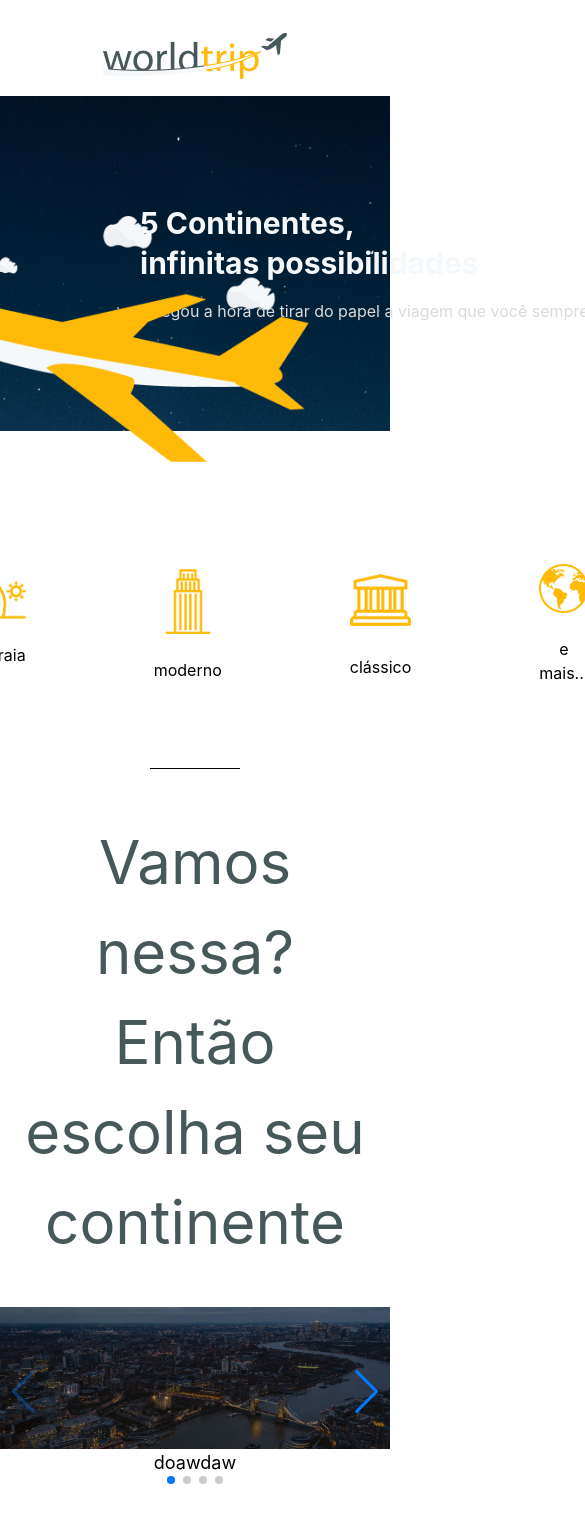
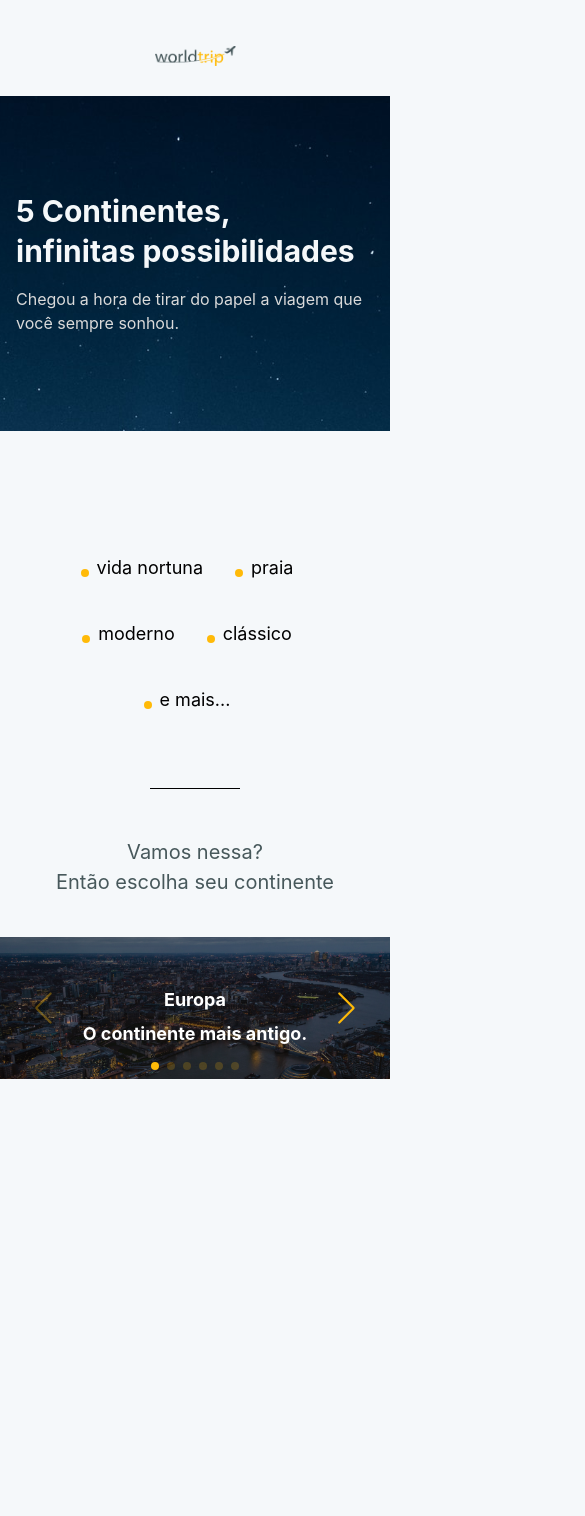
Before and after one commit to Gabrielmxn/worldTrip, a Next.js app: page / in a window 390 px wide. Shown: the top 1516 px of the page, 585 px wide, since content can reach past the window. After the commit the page ends 1119 px from the top, so only its background shows below. Built offline with nearby package versions, Linux system fonts and the light colour scheme.

Commit message:
:tada: Finalização layout

```diff
--- /dev/null
+++ b/src/components/Carousel/index.tsx
@@ -0,0 +1,98 @@
+import { Box, Flex, Heading, Image, Text } from "@chakra-ui/react";
+import Link from "next/link";
+import { Swiper, SwiperSlide } from 'swiper/react';
+import { A11y, Navigation, Pagination, Scrollbar } from "swiper";
+
+
+export function Carousel(){
+  return(
+    <Swiper
+       modules={[Navigation, Pagination, Scrollbar, A11y]}
+      color="gray.700"
+      spaceBetween={30}
+      navigation
+      pagination={{
+        clickable: true,
+      }}
+      className="mySwiper"
+
+    >
+      <SwiperSlide>
+        <Link href="continent/europa">
+          <a>
+            <Image src="continent.png" alt=""/>
+            <Box position="absolute" top="36%" color="gray.50" left="0" right="0" mx="auto" my="auto">
+              <Heading as="h1"  fontSize={{base:"lg", lg:"5xl"}}>Europa</Heading>
+              <Text fontWeight="bold" mt="2"  fontSize={{base:"lg", lg:"2xl"}}>O continente mais antigo.</Text>
+            </Box>
+          </a>
+        </Link>
+      </SwiperSlide>
+
+      <SwiperSlide>
+        <Link href="continent/ásia">
+          <a>
+            <Image src="continent.png" alt=""/>
+            <Box position="absolute" top="36%" color="gray.50" left="0" right="0" mx="auto" my="auto">
+              <Heading  as="h1"  fontSize={{base:"lg", lg:"5xl"}}>Ásia</Heading>
+              <Text fontWeight="bold" mt="2"  fontSize={{base:"lg", lg:"2xl"}}>O mais extenso territorialmente.</Text>
+            </Box>
+          </a>
+        </Link>
+      </SwiperSlide>
+
+      <SwiperSlide>
+        <Link href="continent/oceania">
+          <a>
+            <Image src="continent.png" alt=""/>
+            <Box position="absolute" top="36%" color="gray.50" left="0" right="0" mx="auto" my="auto">
+              <Heading  as="h1"  fontSize={{base:"lg", lg:"5xl"}}>Oceania</Heading>
+              <Text fontWeight="bold" mt="2"  fontSize={{base:"lg", lg:"2xl"}}>Diversos territórios ultramarinos.</Text>
+            </Box>
+          </a>
+        </Link>
+      </SwiperSlide>
+
+      <SwiperSlide>
+        <Link href="continent/áfrica">
+          <a>
+            <Image src="continent.png" alt=""/>
+            <Box position="absolute" top="36%" color="gray.50" left="0" right="0" mx="auto" my="auto">
+              <Heading  as="h1"  fontSize={{base:"lg", lg:"5xl"}}>África</Heading>
+              <Text fontWeight="bold" mt="2"  fontSize={{base:"lg", lg:"2xl"}}>O terceiro maior continente do mundo.</Text>
+            </Box>
+          </a>
+        </Link>
+      </SwiperSlide>
+
+
+      <SwiperSlide>
+        <Link href="continent/américa-do-sul">
+          <a>
+            <Image src="continent.png" alt=""/>
+            <Box position="absolute" top="36%" color="gray.50" left="0" right="0" mx="auto" my="auto">
+              <Heading  as="h1"  fontSize={{base:"lg", lg:"5xl"}}>América do Sul</Heading>
+              <Text fontWeight="bold" mt="2"  fontSize={{base:"lg", lg:"2xl"}}>Paisagens naturais muito diversas.</Text>
+            </Box>
+          </a>
+        </Link>
+      </SwiperSlide>
+
+
+      <SwiperSlide>
+        <Link href="continent/américa%20do%20norte">
+          <a>
+            <Image src="continent.png" alt=""/>
+            <Box position="absolute" top="36%" color="gray.50" left="0" right="0" mx="auto" my="auto">
+              <Heading  as="h1"  fontSize={{base:"lg", lg:"5xl"}}>América do Norte</Heading>
+              <Text fontWeight="bold" mt="2"  fontSize={{base:"lg", lg:"2xl"}}>Continente de duas potências mundiais.</Text>
+            </Box>
+          </a>
+        </Link>
+      </SwiperSlide>
+
+
+
+    </Swiper>
+  )
+}
--- a/src/components/Header/index.tsx
+++ b/src/components/Header/index.tsx
@@ -1,23 +1,37 @@
-import { Flex, Image } from '@chakra-ui/react'
+import { Box, Flex, Image } from '@chakra-ui/react'
+import { useRouter } from 'next/router';
 import { RiArrowLeftSLine } from 'react-icons/ri'
+
 
 interface HeaderProps {
   children?: React.ReactNode;
 }
 export function Header({children}: HeaderProps){
+
+  const router = useRouter();
+
+  console.log(router.asPath);
   return(
     <Flex
       as="header"
-      w="100%"
+      maxW={1160}
+      mx="auto"
+      w="full"
       h="20"
-      mx="auto"
       mt="4"
-      align="center"
-      justify="center"
-      position="relative"
+      alignItems="center"
+      justifyContent="space-between"
+
     >
-       {children}
-      <Image src="/Logo.png" alt="logo"/>
+      <Flex>
+        {router.asPath !== "/" ? children : ''}
+      </Flex>
+       <Flex w={{base:"81px", lg:"184.38px"}}>
+        <Image  src="/Logo.png" alt="logo"/>
+       </Flex>
+       <Box>
+
+       </Box>
     </Flex>
   )
 }
--- a/src/components/Info/index.tsx
+++ b/src/components/Info/index.tsx
@@ -6,9 +6,9 @@ interface InfoProps{
 }
 export function Info({quant, title}: InfoProps) {
   return (
-    <Box textAlign="center">
-      <Text fontSize="48" color="#FFBA08" fontWeight="semibold">{quant}</Text>
-      <Text fontSize="24" lineHeight="0">{title}</Text>
+    <Box textAlign={{base: "left", lg:"center"}}>
+      <Text fontSize={{base:"2xl", lg:"5xl"}} color="#FFBA08" fontWeight="semibold">{quant}</Text>
+      <Text fontSize={{base:"lg", lg:"2xl"}}>{title}</Text>
     </Box>
   )
 }
--- a/src/components/TravelTypes/index.tsx
+++ b/src/components/TravelTypes/index.tsx
@@ -1,14 +1,31 @@
-import { Box, Image, Text } from "@chakra-ui/react";
+import { Box, Image, Text, useBreakpointValue } from "@chakra-ui/react";
 interface TravelTypesProps {
   image: string;
   alt?: string;
   text: string;
 }
 export function TravelTypes({text, image, alt = "sem título"}: TravelTypesProps) {
+  const travelImg = useBreakpointValue({
+    base: false,
+    lg: true,
+  })
   return (
-    <Box display="grid" gap={6} textAlign="center" alignContent="center">
-      <Image src={image} alt={alt} />
-      <Text>{text}</Text>
+    <Box display="grid" gap={{base: "1", lg:"6"}} textAlign="center" justifyContent="center" alignContent="center">
+      {travelImg && <Image display={{base: "none", lg:"block"}} src={image} alt={alt} />}
+      {!travelImg ?   <Text position="relative" lineHeight="1" fontSize="lg" _after={
+        {
+          content: `""`,
+          width: "8px",
+          height: "8px",
+          borderRadius: "full",
+          bg: "#FFBA08",
+          position: "absolute",
+          left: '-16px',
+          bottom: 0,
+        }
+      }>{text}</Text>
+
+      :  <Text lineHeight="1" fontSize="3xl">{text}</Text>}
     </Box>
   );
 }
--- a/src/pages/_app.tsx
+++ b/src/pages/_app.tsx
@@ -2,6 +2,7 @@ import type { AppProps } from 'next/app'
 import { ChakraProvider } from '@chakra-ui/react';
 import { theme } from '../styles/theme';
 import "../styles/styles.css";
+
 import "swiper/css/bundle";
 function MyApp({ Component, pageProps }: AppProps) {
   return(
--- a/src/pages/index.tsx
+++ b/src/pages/index.tsx
@@ -1,9 +1,8 @@
-import { Box, Flex, Grid, Heading, HStack, Image, Text } from "@chakra-ui/react";
+import { Box, Flex, Grid, Heading, HStack, Image, Stack, Text } from "@chakra-ui/react";
+import { Carousel } from "../components/Carousel";
 import { Header } from "../components/Header";
 import { TravelTypes } from "../components/TravelTypes";
-import { Swiper, SwiperSlide } from 'swiper/react';
-import { A11y, Navigation, Pagination, Scrollbar } from "swiper";
-import Link from "next/link";
+
 
 
 export default function Home() {
@@ -21,20 +20,23 @@ export default function Home() {
         bgSize="cover"
 
       >
-        <Flex direction="column" h="100%" justify="center" ml={140}>
-          <Heading w={426}  color="gray.100">5 Continentes, <Flex as="span" display="block">infinitas possibilidades</Flex></Heading>
-          <Text w={524} color="gray.200" mt="4" fontSize={{base: '16px', md: '18px', lg: '20px'}}>Chegou a hora de tirar do papel a viagem que você sempre sonhou. </Text>
+        <Flex direction="column" h="100%" justify="center" ml={{base:"4" , lg:"32"}}>
+          <Heading maxW={426}  color="gray.100">5 Continentes, <Flex as="span" display="block">infinitas possibilidades</Flex></Heading>
+          <Text maxW={524} color="gray.200" mt="4" fontSize={{base: '16px', md: '18px', lg: '20px'}}>Chegou a hora de tirar do papel a viagem que você sempre sonhou. </Text>
         </Flex>
-        <Image src="/Airplane.png" alt="Avião" mr="35" position="absolute" right={10} bottom={-10} />
+        <Image display={{base: "none", lg: "block"}} src="/Airplane.png" alt="Avião" mr="35" position="absolute" right={10} bottom={-10} />
       </Flex>
 
-      <HStack spacing="32" justify="center" mt="32" pb={20} color="black" position="relative" _before={{
+      <Flex  gap={{base:"12", lg:"32"}} wrap="wrap" maxW={{base: 266, lg:"full"}} justify="center" align="center" mx="auto" mt="32" pb={20} color="black" position="relative" _before={{
         content: `""`,
         position: "absolute",
         width: "90px",
         bottom: 0,
-        right: "auto",
-        left: "auto",
+        right: "0",
+        left: "0",
+        margin: "0 auto",
+
+        textAlign: "center",
         height: "1px",
         bg: "#000000"
       }}>
@@ -43,50 +45,15 @@ export default function Home() {
         <TravelTypes text="moderno" image="building_1.png" alt="Moderno"  />
         <TravelTypes text="clássico" image="museum_1.png" alt="Clássico"  />
         <TravelTypes text="e mais..." image="earth.png" alt="e mais"  />
-      </HStack>
+      </Flex>
 
-      <Grid color='gray.700'  justifyContent="center" align="center" mt={12} fontSize={"6xl"}>
+      <Grid color='gray.700'  justifyContent="center" textAlign="center" mt={12} fontSize={{base:"xl", lg:"4xl"}}>
         <Text>Vamos nessa?</Text>
         <Text>Então escolha seu continente</Text>
       </Grid>
 
+      <Carousel />
 
-      <Swiper
-       modules={[Navigation, Pagination, Scrollbar, A11y]}
-      color="gray.700"
-      spaceBetween={30}
-      navigation
-      pagination={{
-        clickable: true,
-      }}
-      className="mySwiper"
-
-    >
-      <SwiperSlide>
-        <Link href="continent/europa">
-          <a>
-            <Image src="continent.png" alt=""/>
-            doawdaw
-          </a>
-        </Link>
-      </SwiperSlide>
-      <SwiperSlide>
-        <a href="">
-          <Image src="continent.png" alt=""/>
-        </a>
-      </SwiperSlide>
-      <SwiperSlide>
-        <Flex bgImage="continent.png"  bgRepeat="no-repeat">
-            wadwdwa
-        </Flex>
-
-      </SwiperSlide>
-      <SwiperSlide>
-        <a href="">
-          <Image src="continent.png" alt=""/>
-        </a>
-      </SwiperSlide>
-    </Swiper>
 
     </>
   )
--- a/src/styles/styles.css
+++ b/src/styles/styles.css
@@ -1,13 +1,39 @@
+:root{
+  --swiper-pagination-bullet-heigh: 16px;
+  --swiper-pagination-bullet-size: 16px;
+  --swiper-pagination-bullet-horizontal-gap: 8px;
+  --swiper-navigation-size: 2px;
+}
+
+@media (max-width: 1000px){
+  :root{
+    --swiper-pagination-bullet-heigh: 8px;
+    --swiper-pagination-bullet-size: 8px;
+    --swiper-navigation-size: 2px;
+    --swiper-pagination-bullet-horizontal-gap: 4px;
+  }
+
+  .swiper-button-next:after, .swiper-button-prev:after{
+    font-size: 32px !important;
+  }
+
+  .swiper-pagination{
+    background-color: transparent;
+    position: absolute;
+    width: 50px;
+    top: 70% !important;
+  }
+}
+
 .swiper {
-  width: 100%;
+  max-width: 1240px;
   height: 100%;
 }
 
 .swiper-slide {
   text-align: center;
   font-size: 18px;
-  background: #fff;
-
+  background: red;
   /* Center slide text vertically */
   display: -webkit-box;
   display: -ms-flexbox;
@@ -26,9 +52,18 @@
 
 
 .swiper-slide{
+  width: 100%;
   position: relative;
   margin: 40px 0;
+  background: #FFBA08 !important;
 
+
+}
+
+.swiper-button-prev, .swiper-button-next{
+  width: 50px;
+  margin: 0 20px;
+  color: #FFBA08 !important;
 }
 
 .swiper-pagination{
@@ -38,9 +73,9 @@
   top: 80%;
 }
 .swiper-pagination-bullet{
-  width: 64px;
-  height: 64px;
+  height: 500px;
+  background: #FFBA08 !important;
 }
 .swiper-bullet-world{
-  background: #FFBA08;
+  background: #FFBA08 !important;
 }
--- a/src/styles/theme.ts
+++ b/src/styles/theme.ts
@@ -14,7 +14,7 @@ export const theme = extendTheme({
   styles: {
     global: {
       body: {
-        bg: 'gray.50',
+        bg: 'gray.100',
         color: 'gray.900'
       }
     }
```
Also changed, not shown: src/components/City/index.tsx (+5 -5 lines), src/pages/continent/[continent].tsx (+28 -20 lines), 1 other file (tests, documents, lock files or other folders).
